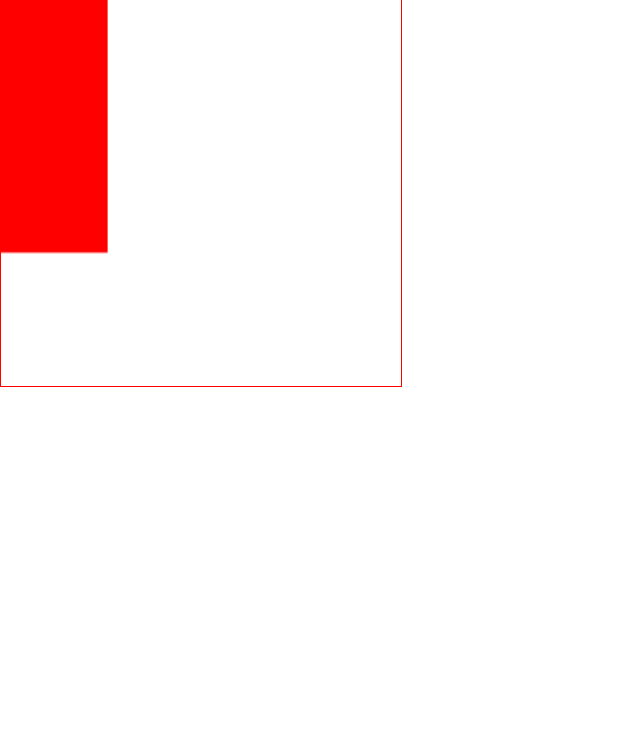
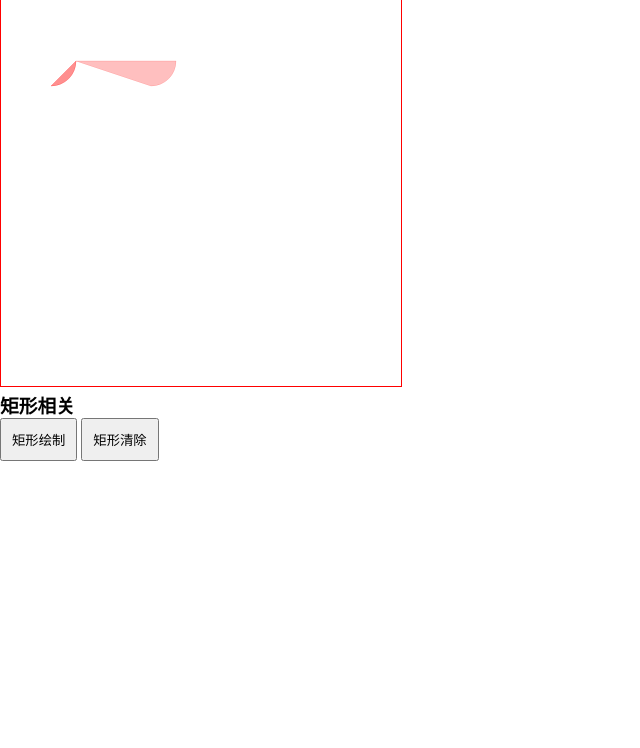
Before and after one commit to my19940202/canvas_learning, a website built with webpack: page app/index.html in a window 1280 px wide. Shown: the part 52-800 px from the top of the page, without its empty margins (0-640 px from the left). Built offline with nearby package versions, Linux system fonts and the light colour scheme.

Commit message:
rect && arc draw clear

```diff
--- a/app/global.js
+++ b/app/global.js
@@ -1,7 +1,14 @@
 let canvas = document.getElementById('myCanvas');
 let ctx = canvas.getContext('2d');
 let Global = {
-    ctx
+    ctx,
+    doc: document,
+    selectAll: function (name) {
+        return document.querySelectorAll(name);
+    },
+    select: function (name) {
+        return document.querySelectorAll(name);
+    }
 }
 
 export {
--- a/app/index.html
+++ b/app/index.html
@@ -19,12 +19,23 @@
             height: 400px;
             border: 1px solid red;
         }
+        button {
+            padding: 10px;
+        }
     </style>
 <body>
     <h1>canvas learning</h1>
     <div id="container">
-        <canvas id="myCanvas"></canvas>
+        <!--
+            canvas的尺寸最好还是在标签上设置好
+        -->
+        <canvas width="800" height="800" id="myCanvas"></canvas>
     </div>
+    <h3>矩形相关</h3>
+    <p>
+        <button id="step1_draw">矩形绘制</button>
+        <button id="step1_clear">矩形清除</button>
+    </p>
     <script type="text/javascript" src="/index.js"></script>
 </body>
 </html>
--- a/app/step1.js
+++ b/app/step1.js
@@ -1,9 +1,60 @@
 import {Global} from './global'
 let ctx = Global.ctx;
-ctx.fillStyle = '#FF0000';
-ctx.fillRect(0, 0, 80, 100);
-console.log('fuck you ')
+// 参考文章地址
+// http://www.cnblogs.com/tim-li/archive/2012/08/06/2580252.html#1
+// rectangle
+// context.fillRect(x,y,width,height)
+// strokeRect(x,y,width,height)
+ctx.fillStyle = '#CC99BB';
+let fillRectConf = [100, 0, 100, 100];
+let strokeRectConf = [100, 100, 100, 100];
+// 绘制
+function rectDraw() {
+    ctx.fillRect(...fillRectConf);
+    ctx.strokeRect(...strokeRectConf);
+}
 
+// 清除
+function rectClear() {
+    // strokeRect 相当于在原有基础上画一个border
+    // clear的时候需要考虑border
+    strokeRectConf[0] -= 1
+    strokeRectConf[2] += 2
+    strokeRectConf[3] += 1
+    ctx.clearRect(...fillRectConf)
+    ctx.clearRect(...strokeRectConf)
+}
+
+// 圆弧
+// context.arc(x, y, radius, starAngle,endAngle, anticlockwise)
+let arcConf = [200, 150, 100, 0, Math.PI, true];
+let context = ctx;
+function arcDraw() {
+    ctx.beginPath();
+    ctx.arc(100, 150, 50, 0, Math.PI/2 , false);
+    ctx.fillStyle = 'rgba(255,0,0,0.25)';
+    ctx.fill();
+    ctx.strokeStyle = 'rgba(255,0,0,0.25)'
+    ctx.closePath();
+    ctx.stroke();
+
+    // context.beginPath();
+    ctx.arc(300, 150, 50, 0, Math.PI/2 , false);
+    ctx.fillStyle = 'rgba(255,0,0,0.25)';
+    ctx.fill();
+    ctx.strokeStyle = 'rgba(255,0,0,0.25)';
+    ctx.closePath();
+    ctx.stroke();
+}
+arcDraw();
+// console.log('------')
+
+
+// event bind
+let drawDom = Global.select('#step1_draw')[0];
+let clearDom = Global.select('#step1_clear')[0];
+drawDom.onclick = rectDraw;
+clearDom.onclick = rectClear;
 
 let step1 = {};
 export {
```
Also changed, not shown: README.md.
